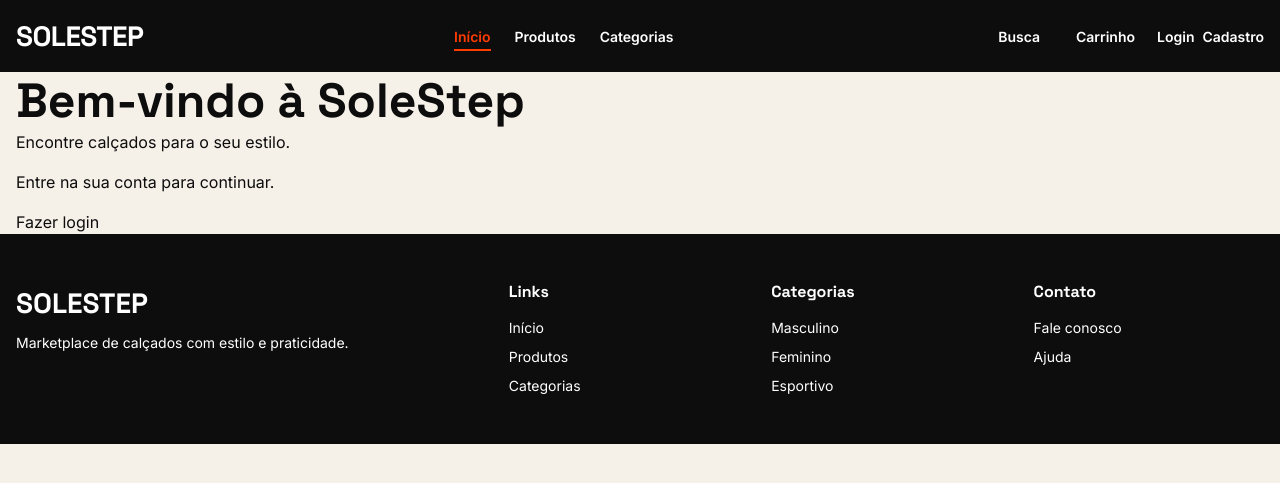
After one commit to FABIOARGEL/marketplace-calcados, a Django app: page / in a window 1280 px wide. The commit adds this page. Shown: the top 483 px of the page. Run offline with Django 4.2, Linux system fonts and the light colour scheme.

Commit message:
feat: implementa login por e-mail e logout

```diff
--- /dev/null
+++ b/apps/users/urls.py
@@ -0,0 +1,12 @@
+
+from django.urls import path
+
+from .views import user_login, user_logout
+
+
+app_name = "users"
+
+urlpatterns = [
+    path("login/", user_login, name="user-login"),
+    path("logout/", user_logout, name="user-logout"),
+]
--- /dev/null
+++ b/apps/users/views.py
@@ -0,0 +1,57 @@
+
+from django.conf import settings
+from django.contrib import messages
+from django.contrib.auth import authenticate, login, logout
+from django.contrib.auth.decorators import login_required
+from django.shortcuts import redirect, render
+from django.utils.http import url_has_allowed_host_and_scheme
+from .forms import LoginForm
+
+from django.views.decorators.http import require_POST
+
+
+def user_login(request):
+    if request.user.is_authenticated:
+        return redirect(settings.LOGIN_REDIRECT_URL)
+
+    form = LoginForm(request.POST or None)
+
+    if request.method == "POST" and form.is_valid():
+        email = form.cleaned_data["email"]
+        password = form.cleaned_data["password"]
+
+        user = authenticate(
+            request,
+            username=email,
+            password=password,
+        )
+
+        if user is not None:
+            login(request, user)
+
+            next_url = request.POST.get("next") or request.GET.get("next")
+            if next_url and url_has_allowed_host_and_scheme(
+                next_url,
+                allowed_hosts={request.get_host()},
+                require_https=request.is_secure(),
+            ):
+                return redirect(next_url)
+
+            return redirect(settings.LOGIN_REDIRECT_URL)
+
+        messages.error(request, "E-mail ou senha inválidos.")
+
+    return render(
+        request,
+        "users/login.html",
+        {"form": form},
+    )
+
+def home(request):
+    return render(request, "home.html")
+
+@login_required
+@require_POST
+def user_logout(request):
+    logout(request)
+    return redirect("home")
--- a/config/urls.py
+++ b/config/urls.py
@@ -1,24 +1,25 @@
+
 """
 URLs raiz do Marketplace de Calçados.
-
-Na Sprint 1, apenas o admin e uma rota de health check estão configurados.
-As rotas das apps serão adicionadas nas sprints seguintes.
 """
 
 from django.contrib import admin
-from django.urls import path
 from django.http import JsonResponse
+from django.urls import include, path
+from apps.users.views import home
 
 
 def health_check(request):
-    """
-    Endpoint simples para verificar se a aplicação está no ar.
-    Retorna status 200 com confirmação em JSON.
-    """
-    return JsonResponse({'status': 'ok', 'message': 'Marketplace de Calçados — online'})
+    """Verifica se a aplicação está no ar."""
+    return JsonResponse({
+        "status": "ok",
+        "message": "Marketplace de Calçados — online",
+    })
 
 
 urlpatterns = [
-    path('admin/', admin.site.urls),
-    path('health/', health_check, name='health-check'),
+    path("", home, name="home"),
+    path("admin/", admin.site.urls),
+    path("health/", health_check, name="health-check"),
+    path("usuarios/", include("apps.users.urls")),
 ]
--- /dev/null
+++ b/templates/home.html
@@ -0,0 +1,18 @@
+
+{% extends "base.html" %}
+
+{% block title %}Início | SoleStep{% endblock %}
+
+{% block content %}
+<section class="container home-content">
+    <h1>Bem-vindo à SoleStep</h1>
+    <p>Encontre calçados para o seu estilo.</p>
+
+    {% if user.is_authenticated %}
+        <p>Olá, {{ user.get_full_name|default:user.email }}!</p>
+    {% else %}
+        <p>Entre na sua conta para continuar.</p>
+        <a href="{% url 'users:user-login' %}">Fazer login</a>
+    {% endif %}
+</section>
+{% endblock %}
--- a/templates/partials/header.html
+++ b/templates/partials/header.html
@@ -1,3 +1,4 @@
+
 <!-- Header -->
 <header class="navbar">
     <div class="navbar__container container">
@@ -12,24 +13,40 @@
             <a href="/categorias/" class="navbar__link">Categorias</a>
         </nav>
 
-        <!-- Ações -->
+        <!-- Autenticação -->
         <div class="navbar__actions">
-            <a href="/busca/" class="navbar__icon-btn" aria-label="Buscar">
-                Busca
-            </a>
+            <a href="/busca/" class="navbar__icon-btn">Busca</a>
+            <a href="/carrinho/" class="navbar__icon-btn">Carrinho</a>
 
-            <a href="/carrinho/" class="navbar__icon-btn" aria-label="Carrinho">
-                Carrinho
-            </a>
+            {% if user.is_authenticated %}
+                <span class="navbar__link">
+                    Olá, {{ user.get_full_name|default:user.email }}
+                </span>
 
-            <a href="/perfil/" class="navbar__icon-btn" aria-label="Conta">
-                Conta
-            </a>
+                <form method="post" action="{% url 'users:user-logout' %}">
+                    {% csrf_token %}
+                    <button type="submit" class="navbar__link">
+                        Sair
+                    </button>
+                </form>
+            {% else %}
+                <a href="{% url 'users:user-login' %}" class="navbar__link">
+                    Login
+                </a>
+                <a href="/usuarios/cadastro/" class="navbar__link">
+                    Cadastro
+                </a>
+            {% endif %}
         </div>
 
-        <!-- Menu mobile -->
-        <button type="button" class="navbar__hamburger" aria-label="Abrir menu" aria-expanded="false"
-            aria-controls="mobile-menu">
+        <!-- Botão do menu mobile -->
+        <button
+            type="button"
+            class="navbar__hamburger"
+            aria-label="Abrir menu"
+            aria-expanded="false"
+            aria-controls="mobile-menu"
+        >
             <span></span>
             <span></span>
             <span></span>
@@ -37,13 +54,34 @@
     </div>
 
     <!-- Menu mobile -->
-    <nav id="mobile-menu" class="navbar__mobile-menu" aria-label="Navegação mobile">
+    <nav
+        id="mobile-menu"
+        class="navbar__mobile-menu"
+        aria-label="Navegação mobile"
+    >
         <a href="/" class="navbar__link">Início</a>
         <a href="/produtos/" class="navbar__link">Produtos</a>
         <a href="/categorias/" class="navbar__link">Categorias</a>
         <a href="/busca/" class="navbar__link">Busca</a>
         <a href="/carrinho/" class="navbar__link">Carrinho</a>
-        <a href="/perfil/" class="navbar__link">Conta</a>
+
+        {% if user.is_authenticated %}
+            <a href="/perfil/" class="navbar__link">Minha conta</a>
+
+            <form method="post" action="{% url 'users:user-logout' %}">
+                {% csrf_token %}
+                <button type="submit" class="navbar__link">
+                    Sair
+                </button>
+            </form>
+        {% else %}
+            <a href="{% url 'users:user-login' %}" class="navbar__link">
+                Login
+            </a>
+            <a href="/usuarios/cadastro/" class="navbar__link">
+                Cadastro
+            </a>
+        {% endif %}
     </nav>
 </header>
 
@@ -54,10 +92,17 @@
 
     if (hamburger && mobileMenu) {
         hamburger.addEventListener("click", () => {
-            const isOpen = hamburger.getAttribute("aria-expanded") === "true";
+            const isOpen =
+                hamburger.getAttribute("aria-expanded") === "true";
 
-            hamburger.setAttribute("aria-expanded", String(!isOpen));
-            mobileMenu.classList.toggle("navbar__mobile-menu--open");
+            hamburger.setAttribute(
+                "aria-expanded",
+                String(!isOpen)
+            );
+
+            mobileMenu.classList.toggle(
+                "navbar__mobile-menu--open"
+            );
         });
     }
 </script>
```
Also changed, not shown: apps/users/forms.py (added, +22 -0 lines), templates/users/login.html (added, +41 -0 lines).
